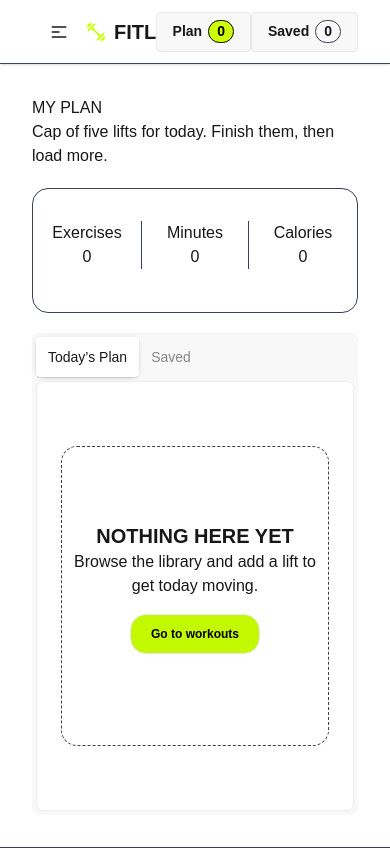
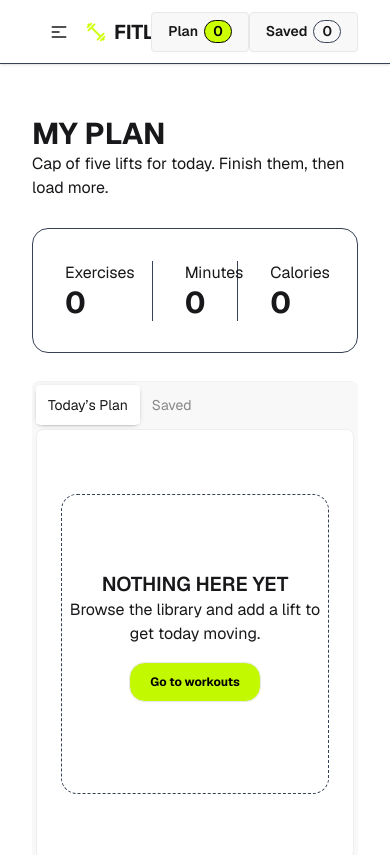
Before and after one commit to arfaakther/assignment-6, a Next.js app: page /my-plan in a window 390 px wide. Shown: the top 855 px of the page. Built offline with nearby package versions, Linux system fonts and the light colour scheme.

Commit message:
responsiveness added

```diff
--- a/src/app/globals.css
+++ b/src/app/globals.css
@@ -20,8 +20,4 @@
   }
 }
 
-body {
-  background: var(--background);
-  color: var(--foreground);
-  font-family: Arial, Helvetica, sans-serif;
-}
+html, body { background: #15171D; min-height: 100%; }
--- a/src/app/layout.js
+++ b/src/app/layout.js
@@ -27,11 +27,11 @@ export default function RootLayout({ children }) {
       lang="en"
       className={`${geistSans.variable} ${geistMono.variable} h-full antialiased`}
     >
-      <body className="min-h-full flex flex-col">
+      <body className="min-h-full flex flex-col container mx-auto">
         <WorkoutProvider>
         <Navbar></Navbar>
 
-        <div>
+        <div className="bg-base-200">
           {children}
         </div>
           <FooterPage></FooterPage>
--- a/src/app/my-plan/page.jsx
+++ b/src/app/my-plan/page.jsx
@@ -28,25 +28,25 @@ const handleDeleteSaved = (id) => {
   activeTab === "plan" ? addWorkout : saveWorkout;
   return (
     <div className="container mx-auto bg-base-100 shadow-sm p-8 ">
-      <div>
-        <h1>MY PLAN</h1>
+      <div className="my-5">
+        <h1 className="text-3xl font-bold">MY PLAN</h1>
         <p>Cap of five lifts for today. Finish them, then load more.</p>
       </div>
-      <div className="border-1 border-gray-700 my-5 h-[125px] rounded-2xl">
-        <div className="grid grid-cols-3 gap 6 text-center py-8">
+      <div className="border-1 border-gray-700 my-7 h-[125px] rounded-2xl">
+        <div className="grid grid-cols-3 gap 6 p-8">
           <div>
-            <p>Exercises</p>
-            <h1>{currentWorkouts.length}</h1>
+            <p className="">Exercises</p>
+            <h1 className="text-3xl font-bold">{currentWorkouts.length}</h1>
           </div>
-          <div className="border-x-1 border-gray-700">
+          <div className="border-x-1 border-gray-700 pl-8">
             <p>Minutes</p>
-            <h1>{currentWorkouts.reduce(
+            <h1 className="text-3xl font-bold">{currentWorkouts.reduce(
     (total, workout) => total + workout.duration,
     0)}</h1>
           </div>
-          <div>
+          <div className="pl-8">
             <p>Calories</p>
-            <h1>{currentWorkouts.reduce(
+            <h1 className="text-3xl font-bold">{currentWorkouts.reduce(
     (total, workout) => total + workout.caloriesBurned,
     0)}
     </h1>
@@ -54,7 +54,7 @@ const handleDeleteSaved = (id) => {
         </div>
           </div>
 
-      {/* name of each tab group should be unique */}
+
       <div className="tabs tabs-box">
         <input
           type="radio"
@@ -67,22 +67,22 @@ const handleDeleteSaved = (id) => {
         <div className="tab-content bg-base-100 border-base-300 p-6">
           {addWorkout.length > 0 ? (
             addWorkout.map((workout) => (
-              <div key={workout.id} className="m-4">
+              <div key={workout.id} className="m-2 sm:m-4">
                 <ul className="list bg-base-100 rounded-box shadow-md border border-gray-700">
-                  <li className="list-row">
+                  <li className="list-row flex flex-col md:flex-row gap-4 p-4">
                     <div>
                       <Image
-                        className="rounded-2xl"
+                        className="rounded-2xl w-full sm:w-[150px] h-[180px] sm:h-[150px] object-cover"
                         src={workout.image}
                         alt="workout image"
                         width={150}
                         height={20}
                       />
                     </div>
-                    <div className="content-center p-2">
+                    <div className="content-center p-2 flex-1 min-w-0">
                       <h1 className="card-title">{workout.name}</h1>
                       <p>{workout.equipment}</p>
-                      <div className="card-actions justify-start mt-1">
+                      <div className="card-actions justify-start mt-2 flex flex-wrap gap-3 text-sm">
                         <div>
                           <span className="">🕐</span>
                           {workout.duration} min
--- a/src/app/workouts/page.jsx
+++ b/src/app/workouts/page.jsx
@@ -1,36 +1,53 @@
+
 import React from 'react';
 import WorkoutCard from '../components/workoutCard';
 import Link from 'next/link';
 import BannerPage from '../components/banner';
 
-
 const getData = async () => {
     const res = await fetch('https://api.api-store.workers.dev/api/fitlog');
+
+    if (!res.ok) {
+        throw new Error('Failed to fetch workout data');
+    }
+
     const data = await res.json();
     return data;
-}
+};
+
 const WorkoutPage = async () => {
     const workoutData = await getData();
+
     return (
-        <div className=' container mx-auto'>
-        <div className='my-18 p-6'>
-            <BannerPage></BannerPage>
-            <div id='library' className='my-10'>
-                <h1 className='text-3xl font-semibold'>THE LIBRARY</h1>
-                <p>Twelve lifts covering every major muscle group.</p></div>
+        <main className="min-h-screen w-full">
+            <div className="mx-auto w-full max-w-7xl px-4 sm:px-6 lg:px-8">
+<section className="pt-6 sm:pt-8 lg:pt-10">
+                    <BannerPage />
+                </section>
+<section id="library" className="my-8 sm:my-10 lg:my-12">
+                    <h1 className="text-2xl sm:text-3xl lg:text-4xl font-semibold">
+                        THE LIBRARY
+                    </h1>
 
-            <div className='grid grid-cols-3 gap-6'>
-                {
-                    workoutData.map(data => <Link href={`/workouts/${data.id}`} key={data.id}>
-  <WorkoutCard data={data} />
-</Link>)
-                }
-
+                    <p className="mt-2 text-sm sm:text-base">
+                        Twelve lifts covering every major muscle group.
+                    </p>
+                </section>
+<section className="pb-10 sm:pb-14 lg:pb-20">
+                    <div className="grid grid-cols-1 sm:grid-cols-2 lg:grid-cols-3 gap-5 sm:gap-6">
+                        {workoutData.map((data) => (
+                            <Link
+                                href={`/workouts/${data.id}`}
+                                key={data.id}
+                                className="block h-full"
+                            >
+                                <WorkoutCard data={data} />
+                            </Link>
+                        ))}
+                    </div>
+                </section>
             </div>
-
-
-            </div>
-            </div>
+        </main>
     );
 };
 
```
Also changed, not shown: src/app/components/banner.jsx (+29 -15 lines), src/app/components/footer.jsx (+1 -1 lines), src/app/components/navbar.jsx (line endings or trailing spaces).
